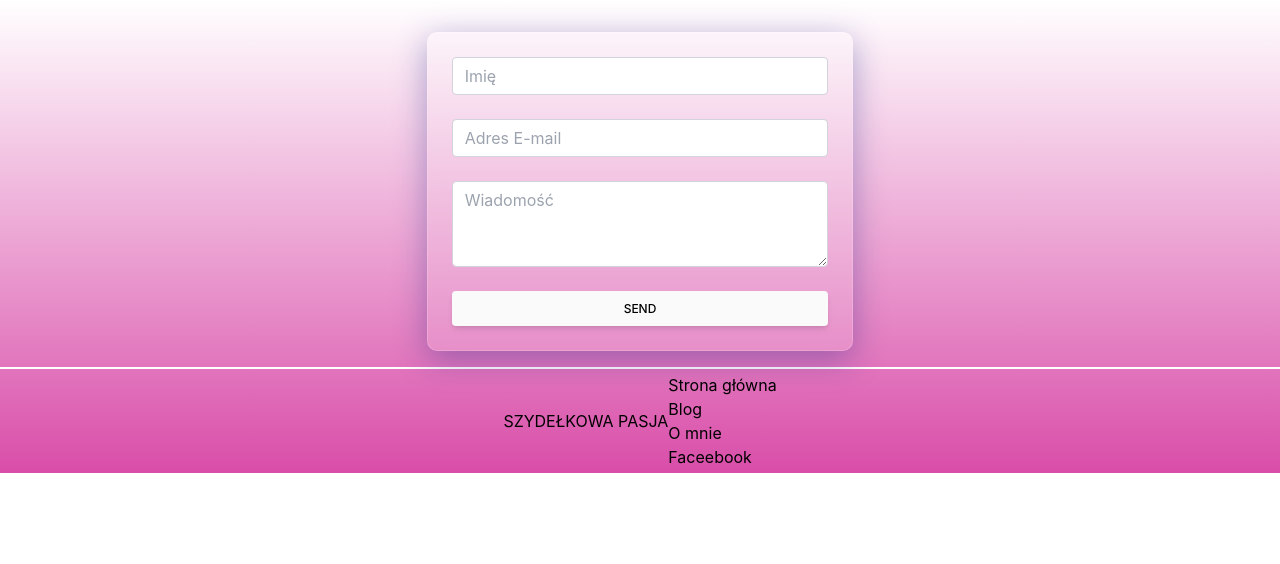
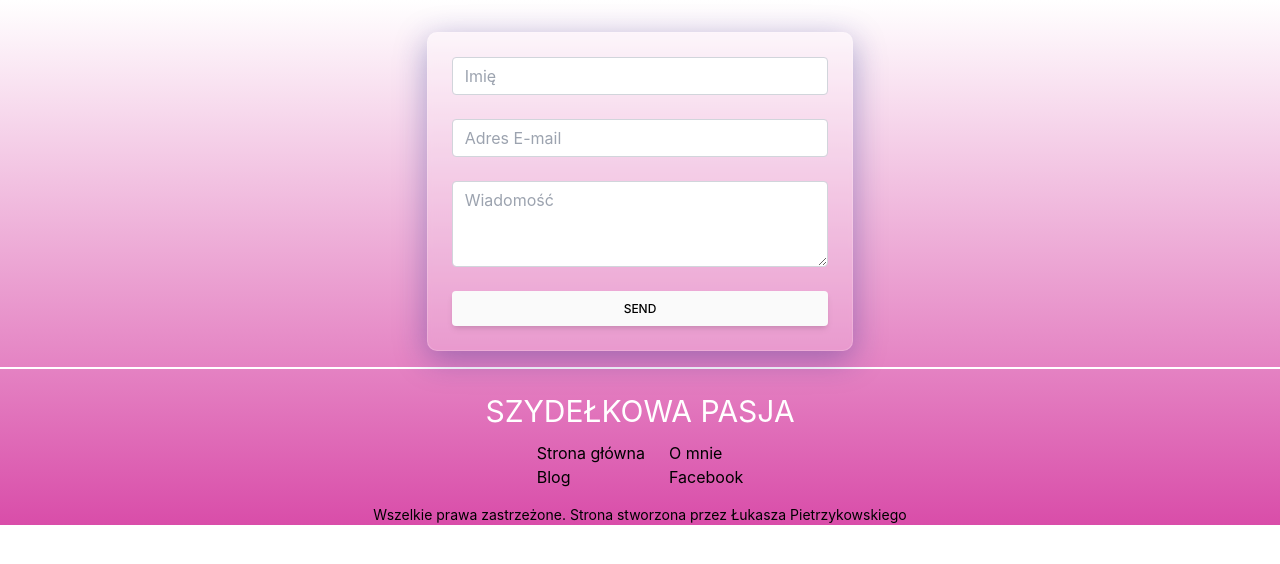
Before and after one commit to LukaszPietrzykowski16/szydelkowa-pasja, a Next.js app: page /components/Form in a window 1280 px wide. Shown: the top 564 px of the page. Built offline with nearby package versions, Linux system fonts and the light colour scheme.

Commit message:
footer and form

```diff
--- a/pages/components/FirstPanel.jsx
+++ b/pages/components/FirstPanel.jsx
@@ -12,10 +12,10 @@ function FirstPanel() {
         <div className='div3'> <img src={img0.src} className="w-full rounded-lg"/> </div>
       </div>
       <div className='w-4/5 mt-8 md:flex md:flex-wrap md:justify-around md:content-center md:p-10'>
-      <h2> Kucyk Pony "Klaudia"🦄 </h2>
-      Tak właściwie to "Jednorożec mini mini" ze wzoru Ezerioszka - handmade 💪
-      Ma ok 20cm wysokości na siedząco i 30cm w pozycji leżącej 😄 Jednak po grudniowym Gigancie jest naprawdę dość małych gabarytów, jednak uroku ma w sobie mnóstwo 🙈
-      Miał być kolorowy i jedyny w swoim rodzaju. Dla wspaniałej zumbowiczki i kreatorki ogrodów. Bo jak to mówię "Rękodzieło jest dla wszystkich. Dla Małych i Dużych" 💙💜🌷💃
+      <h2 className='text-5xl'> Kucyk Pony "Klaudia"🦄 </h2>
+      Tak właściwie to "Jednorożec mini mini" ze wzoru Ezerioszka - handmade
+      Ma ok 20cm wysokości na siedząco i 30cm w pozycji leżącej. Jednak po grudniowym Gigancie jest naprawdę dość małych gabarytów, jednak uroku ma w sobie mnóstwo
+      Miał być kolorowy i jedyny w swoim rodzaju. Dla wspaniałej zumbowiczki i kreatorki ogrodów. Bo jak to mówię "Rękodzieło jest dla wszystkich. Dla Małych i Dużych"
       Dajcie zna
       </div>
     </div>
--- a/pages/components/Form.jsx
+++ b/pages/components/Form.jsx
@@ -88,20 +88,27 @@ function Form() {
 
 
     </div>
-    <div className='flex justify-center items-center w-full p-1 border-t-2 border-white mt-4'>
-        <div>
+    <div className='flex flex-col justify-center align-center w-full p-1 border-t-2 border-white mt-4'>
+        <div className='text-center text-3xl text-white pt-5'>
           SZYDEŁKOWA PASJA
         </div>
-        <div>
-          <div>
-          <p> Strona główna </p>
-          <p> Blog </p>
+        <div className='flex justify-center align-center'>
+          <div className='m-3'>
+            <ul>
+              <li> Strona główna  </li>
+              <li>  Blog </li>
+            </ul>
           </div>
-          <div>
-          <p> O mnie </p>
-          <p> Faceebook </p>
+          <div  className='m-3'>
+            <ul>
+              <li> O mnie  </li>
+              <li> Facebook </li>
+            </ul>
           </div>
         </div>
+    </div>
+    <div className='text-sm w-full flex justify-center align-center text-center'>
+      Wszelkie prawa zastrzeżone. Strona stworzona przez Łukasza Pietrzykowskiego
     </div>
     </footer>
   )
--- a/pages/components/SecondPanel.jsx
+++ b/pages/components/SecondPanel.jsx
@@ -8,16 +8,16 @@ function SecondPanel() {
     return (
         <div className='flex flex-wrap justify-center align-center mt-8 mb-8  md:flex-nowrap'>
             <div className='w-4/5 mt-8 mb-4 md:flex md:flex-wrap md:justify-around md:content-center md:p-10'>
-                <h3> Miś "Szymon" 💛🐻‍❄️💛 </h3>
-                Miał być zrobiony na 10 czerwca, a ja pomyliłam terminy i myślałam że na 10 lipca 🙈
-                Dodatkowo potem się okazało ze Maluszek, dla którego ma być, rodzi się 1 czerwca. Więc przyspieszenie było znaczące 💫🏃🏻‍♀️🧶
+                <h3 className='text-5xl'> Miś "Szymon" 🐻 </h3>
+                Miał być zrobiony na 10 czerwca, a ja pomyliłam terminy i myślałam że na 10 lipca
+                Dodatkowo potem się okazało ze Maluszek, dla którego ma być, rodzi się 1 czerwca. Więc przyspieszenie było znaczące
                 Ale udało się!
-                Niech cieszy małe rączki 👼🏽💙
-                Niby taki zwykly miś, ale kolorystyka zaskoczyła i mnie samą 💛 aż mam ochotę na powtórkę 🤣
-                Po nadrobieniu zaległości oczywiście! 🧟‍♀️🤦🏻‍♀️
-                Cierpliwi, jak ja ćwiczę tą Waszą cierpliwość 🙈😌
-                Teraz jeszcze kilka rodzinno-przyjacielskich projektów i wracam do królików i jednorożców 🤗
-                Obiecuje😘
+                Niech cieszy małe rączki
+                Niby taki zwykly miś, ale kolorystyka zaskoczyła i mnie samą aż mam ochotę na powtórkę
+                Po nadrobieniu zaległości oczywiście!
+                Cierpliwi, jak ja ćwiczę tą Waszą cierpliwość
+                Teraz jeszcze kilka rodzinno-przyjacielskich projektów i wracam do królików i jednorożców
+                Obiecuje
             </div>
           <div className='w-2/3 flex justify-center align-center'>
             <img src={img2.src} className="w-4/5 rounded-lg"/>
--- a/pages/components/ThirdPanel.jsx
+++ b/pages/components/ThirdPanel.jsx
@@ -25,17 +25,17 @@ function ThirdPanel() {
             </div>
           </div>
           <div className='w-4/5 mt-8 md:flex md:flex-wrap md:justify-around md:content-center md:p-10'>
-            <h3> Krokodyl "Michał"💚🐊💚 </h3>
+            <h4 className='text-5xl'> Krokodyl "Michał" 🐊 </h4>
 
-            Na specjalne życzenie Mojego Chrzesniaka! 🥳
-            Ma prawie 50cm długości i wykonany jest z mieciutkiej pluszowej włóczki 💚🐊🧶💚
+            Na specjalne życzenie Mojego Chrzesniaka!
+            Ma prawie 50cm długości i wykonany jest z mieciutkiej pluszowej włóczki
             Wzór od OliMori
-            Trochę zaduma go złapała, bo miał mieć sesje zdjęciową na dworze, jednak deszcz zdecydowanie pokrzyżował nam plany 📷🤦🏻‍♀️🌧☔💦📷
-            Dobrze ze potem na chwilę wyszło słońce! 🌞
+            Trochę zaduma go złapała, bo miał mieć sesje zdjęciową na dworze, jednak deszcz zdecydowanie pokrzyżował nam plany
+            Dobrze ze potem na chwilę wyszło słońce!
             Eh... I obawiam się, że powoli trzeba już będzie się przestawiać na aranzacje  domowe, a ja zdecydowanie polubiłam ujęcia na zewnątrz
-            🌳🌲🌷🍁🌳
-            Mam nadzieję, że lada chwila przyjdzie piękna, złota i ciepła jesień 🍁🍂
-            Na to liczę!🤩
+
+            Mam nadzieję, że lada chwila przyjdzie piękna, złota i ciepła jesień
+            Na to liczę!
 
           </div>
 
```
